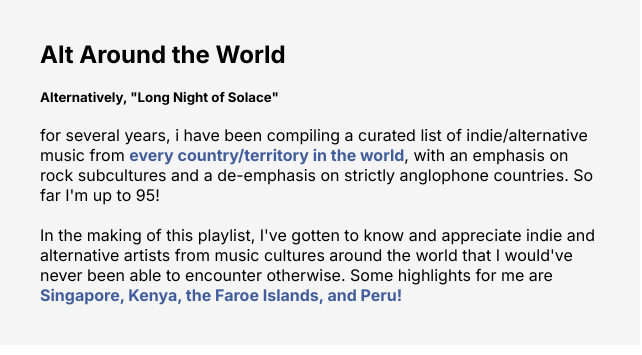
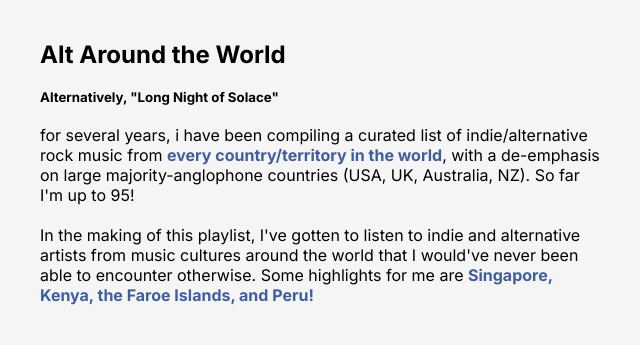
Before and after one commit to saladchalice/Alt-Around-the-World, a React (Create React App) app: page / in a window 1280 px wide. Shown: the top 355 px of the page, without its empty margins (0-642 px from the left). Built offline with nearby package versions, Linux system fonts and the light colour scheme; no server answers.

Commit message:
Edit Description

```diff
--- a/src/components/LeftSideContent.jsx
+++ b/src/components/LeftSideContent.jsx
@@ -8,12 +8,12 @@ const LeftSideContent = () => {
             <div className="text-container">
                 <p className="text">
                     for several years, i have been compiling <span id="emphasis">
-                    a curated list of indie/alternative music from <strong>every country/territory in the world</strong></span>,
-                    with an emphasis on rock subcultures and a de-emphasis on strictly anglophone countries.
+                    a curated list of indie/alternative rock music from <strong>every country/territory in the world</strong></span>,
+                    with a de-emphasis on large majority-anglophone countries (USA, UK, Australia, NZ).
                     So far I'm up to 95!
                 </p>
                 <p className="text">
-                    In the making of this playlist, I've gotten to know and appreciate indie and alternative artists from
+                    In the making of this playlist, I've gotten to listen to indie and alternative artists from
                      music cultures around the world that I would've never been able to encounter otherwise.
                     Some highlights for me are <strong>Singapore, Kenya, the Faroe Islands, and Peru!</strong>
                 </p>
```
